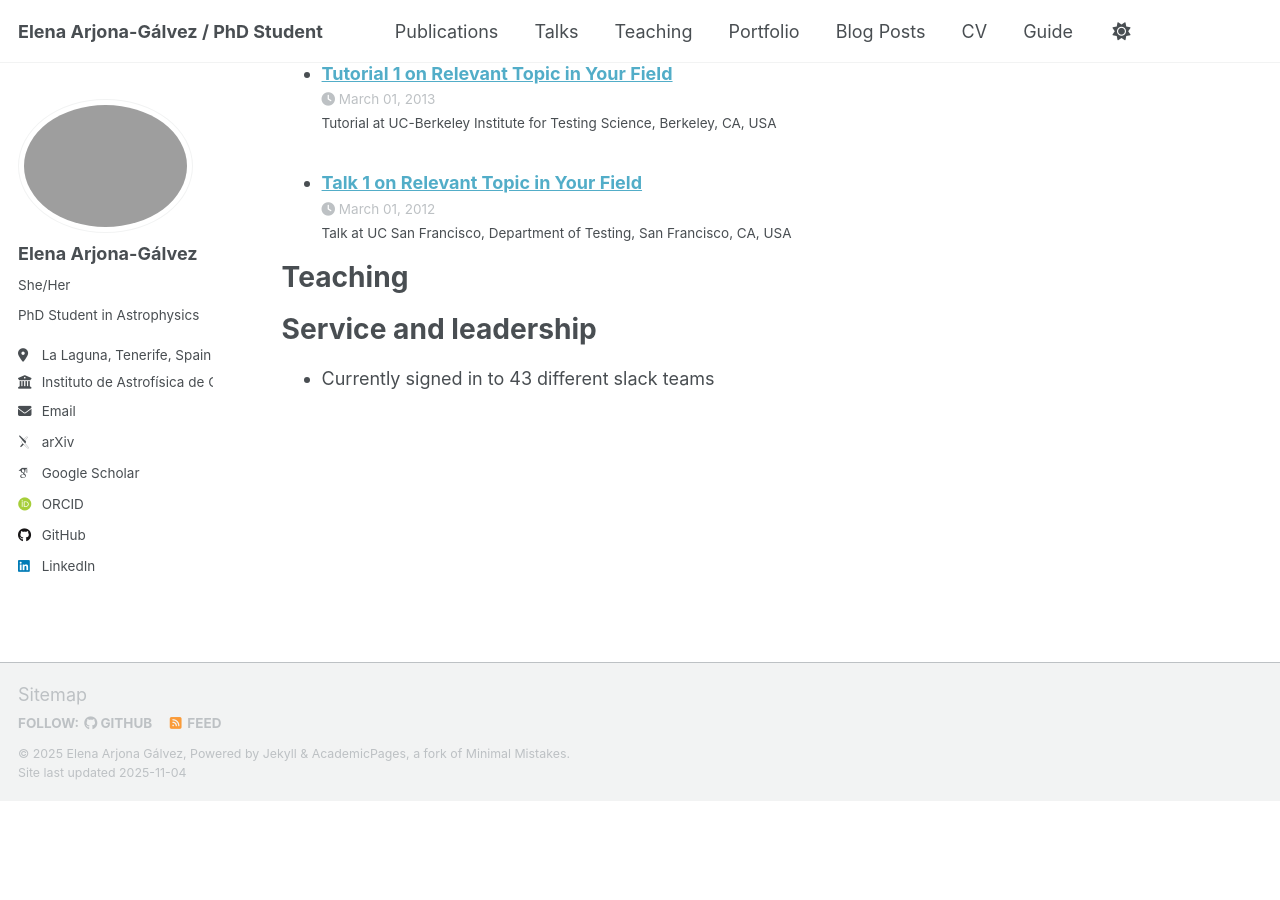
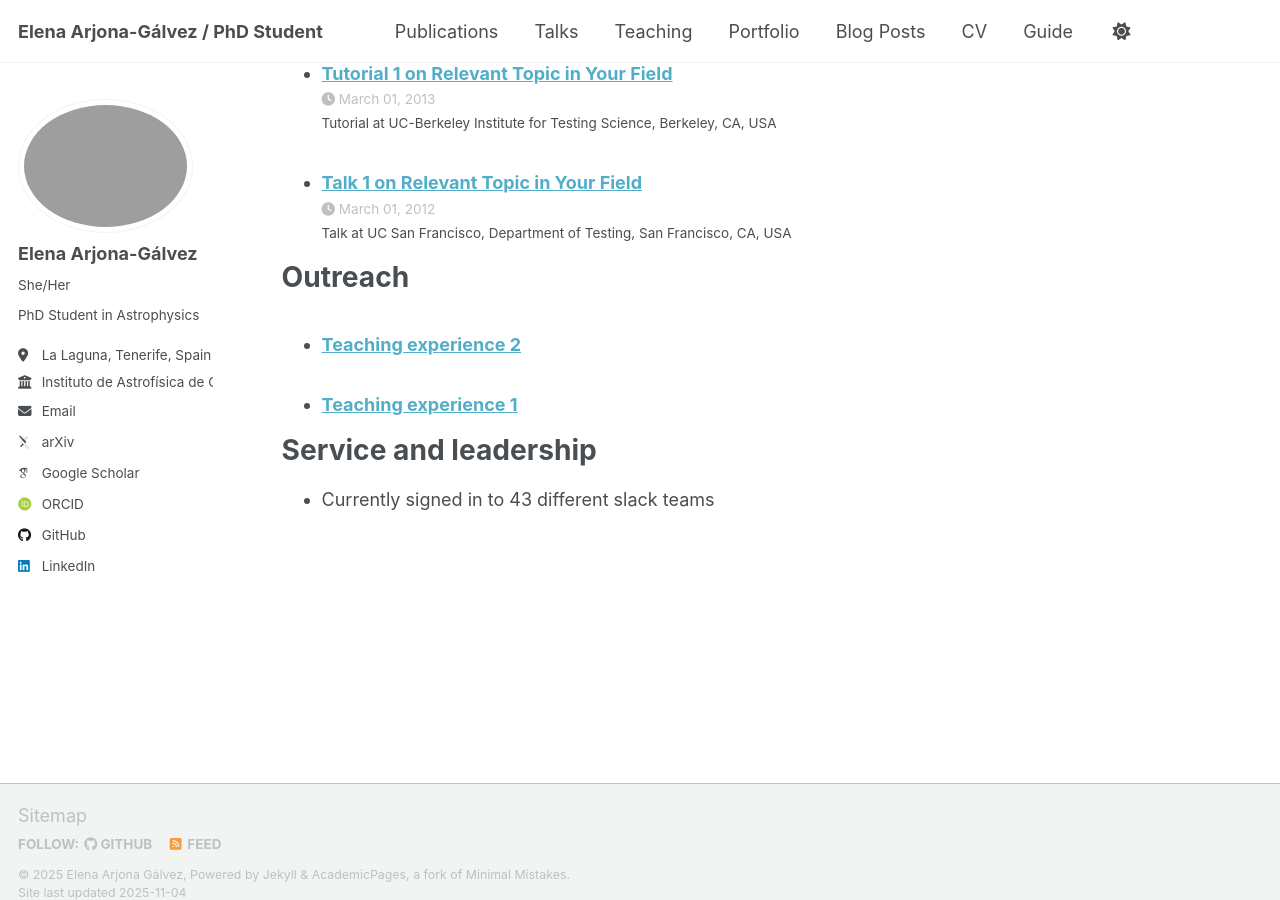
Before and after one commit to elearjgal/elearjgal.github.io, a Jekyll site: the page built from _pages/cv.md, in a window 1280 px wide and 900 px high, scrolled down 1638 px. Built offline with Jekyll 4.4.1, drawn with Linux system fonts in a browser that asks for light colours; some web fonts are replaced; a script that is not in the unit is left out; before the commit the page ends 2438 px from its top, so only the background shows below that.

Commit message:
Update cv.md
Changing teaching for outreach

```diff
--- a/_pages/cv.md
+++ b/_pages/cv.md
@@ -53,9 +53,9 @@
     {% include archive-single-talk-cv.html  %}
   {% endfor %}</ul>
 
-Teaching
+Outreach
 ======
-  <ul>{% for post in site.teaching reversed %}
+  <ul>{% for post in site.outreach reversed %}
     {% include archive-single-cv.html %}
   {% endfor %}</ul>
 
```
